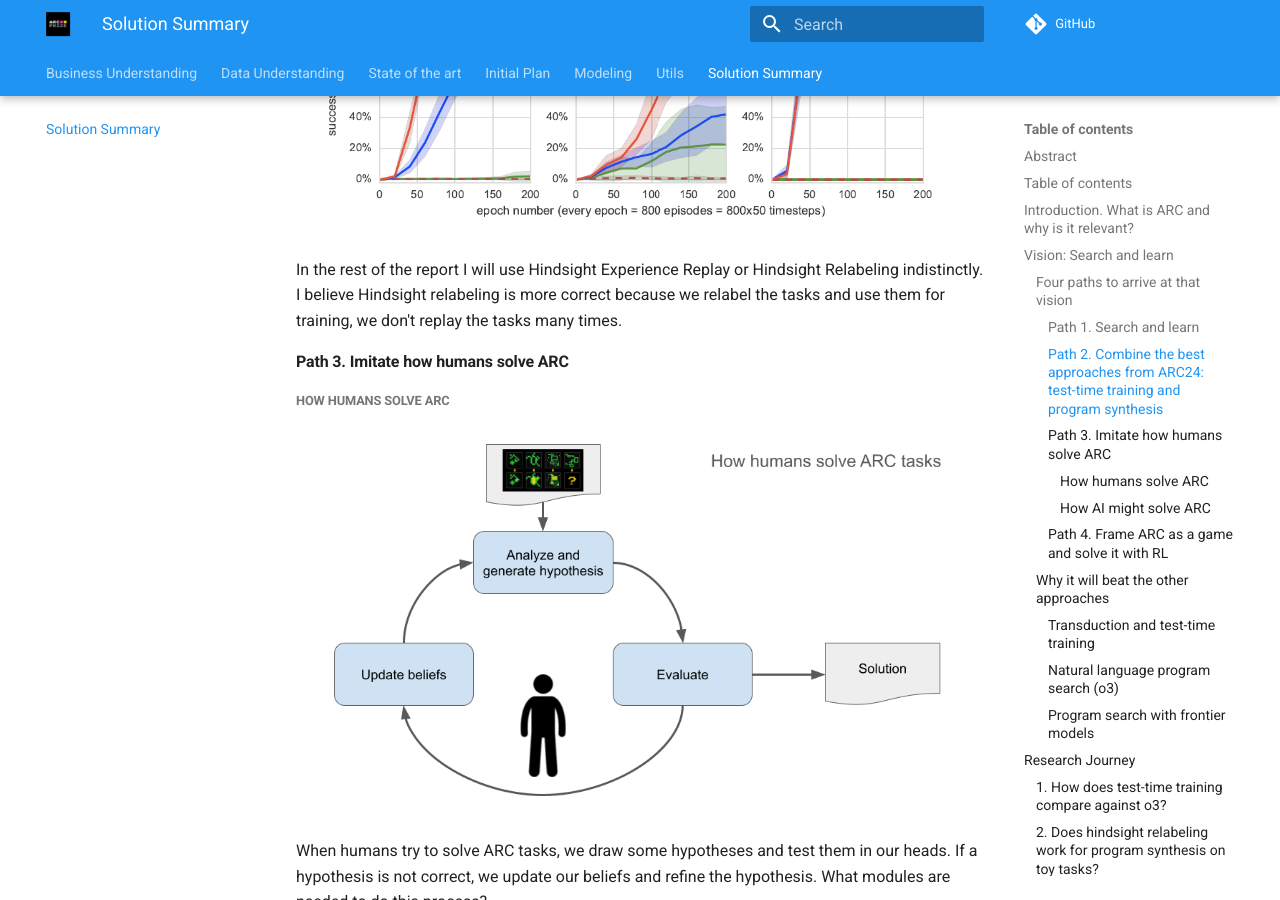
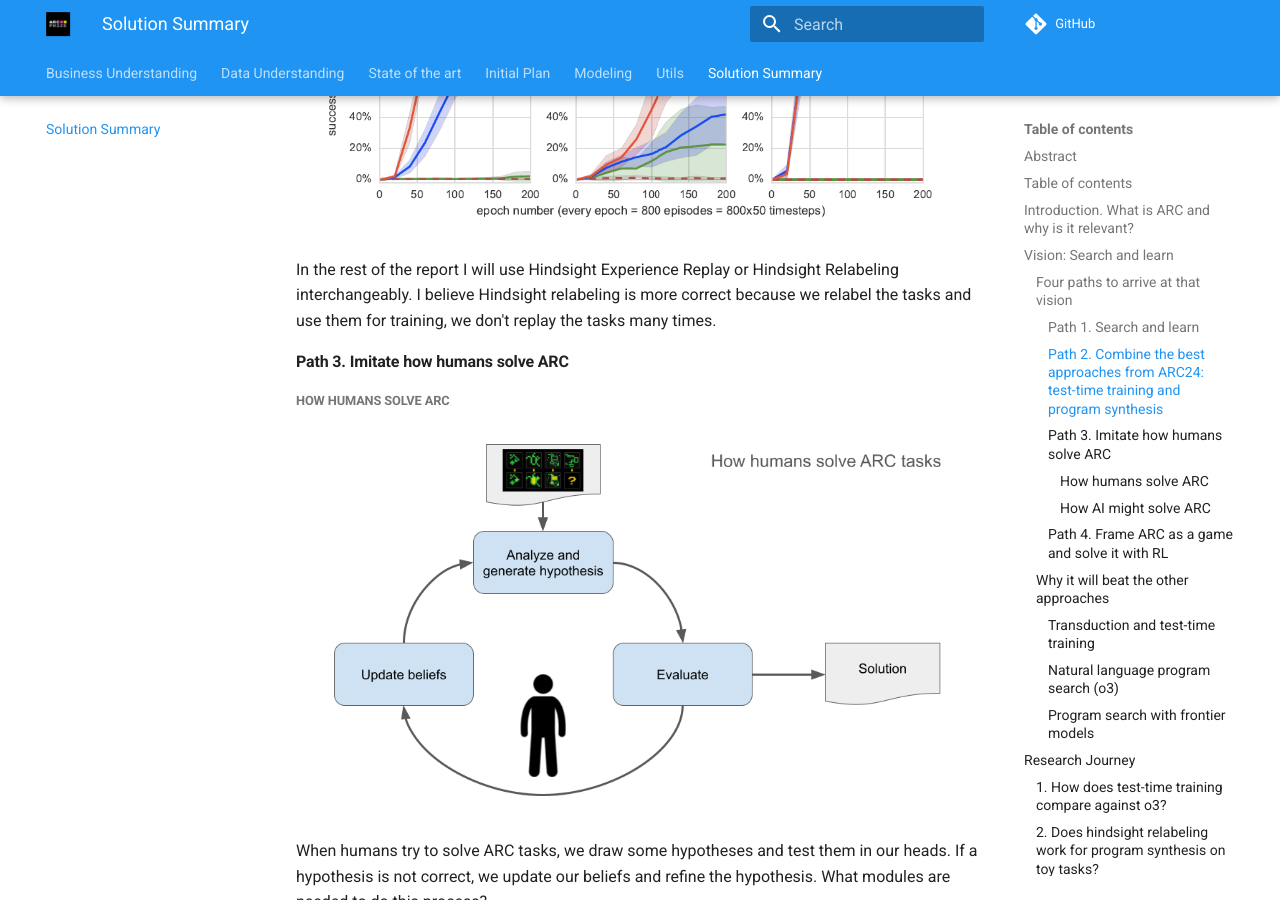
Before and after one commit to ironbar/arc25, an MkDocs documentation site: the page built from docs/05_Solution_Summary.md, in a window 1280 px wide and 900 px high, scrolled down 4536 px. Built offline with MkDocs 1.6.1 and Material for MkDocs 9.7.7, drawn with Linux system fonts in a browser that asks for light colours; comment, search, counter and statistics services are not loaded; some of the changed text lies outside the part shown.

Commit message:
small updates

```diff
--- a/docs/05_Solution_Summary.md
+++ b/docs/05_Solution_Summary.md
@@ -122,7 +122,7 @@ We already know that HER enables faster learning, especially in very sparse rewa
 
 ![](res/2025-03-25-16-38-36.png)
 
-In the rest of the report I will use Hindsight Experience Replay or Hindsight Relabeling indistinctly. I believe Hindsight relabeling is more correct because we relabel the tasks and use them for training, we don't replay the
+In the rest of the report I will use Hindsight Experience Replay or Hindsight Relabeling interchangeably. I believe Hindsight relabeling is more correct because we relabel the tasks and use them for training, we don't replay the
 tasks many times.
 
 #### Path 3. Imitate how humans solve ARC
@@ -169,7 +169,7 @@ well in that setting. When rewards are very sparse we need to add tricks like hi
 ARC can be solved (and will be solved) with many different approaches, but in this section, I will
 argue why search and learn will be the first approach to solve it.
 
-In the following subsections I will argue why I believe search and learn has advantages over the other approaches.
+In the following subsections i will argue why I believe search and learn has advantages over the other approaches.
 
 #### Transduction and test-time training
 
```
Also changed, not shown: other parts of docs/05_Solution_Summary.md (+2 -2 lines).
